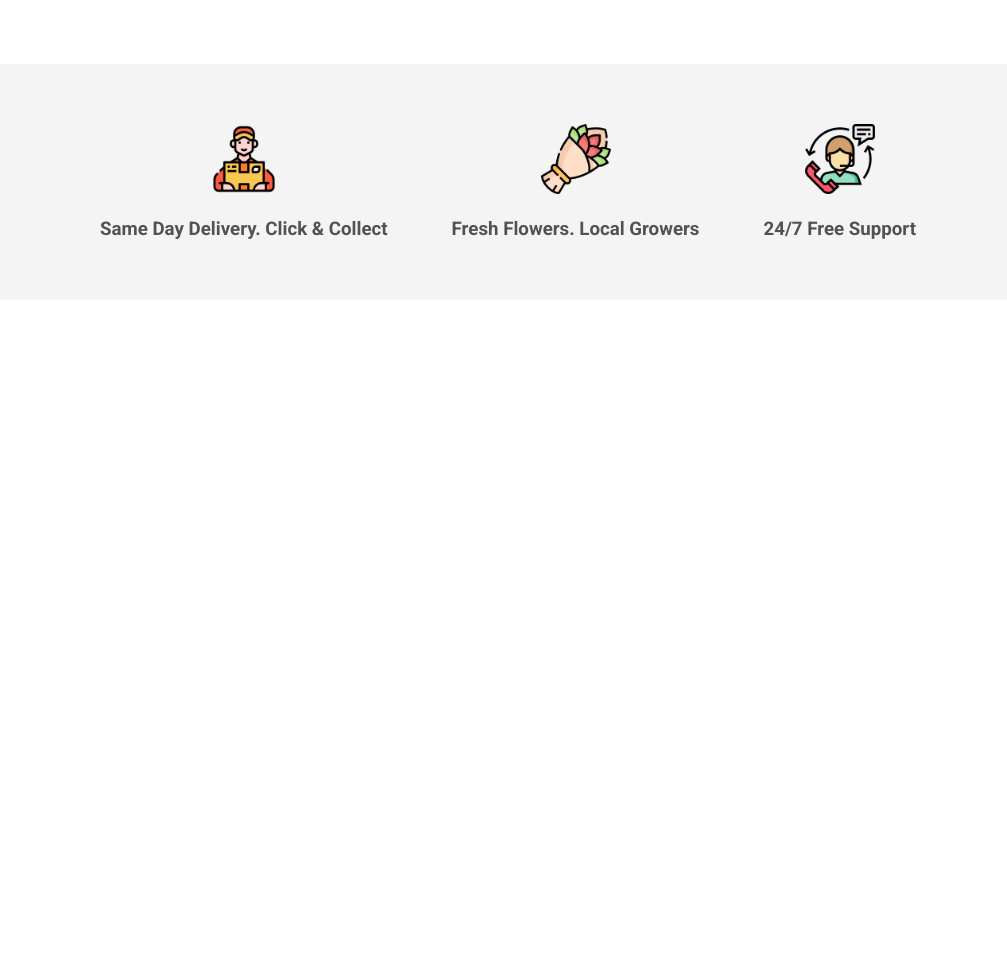
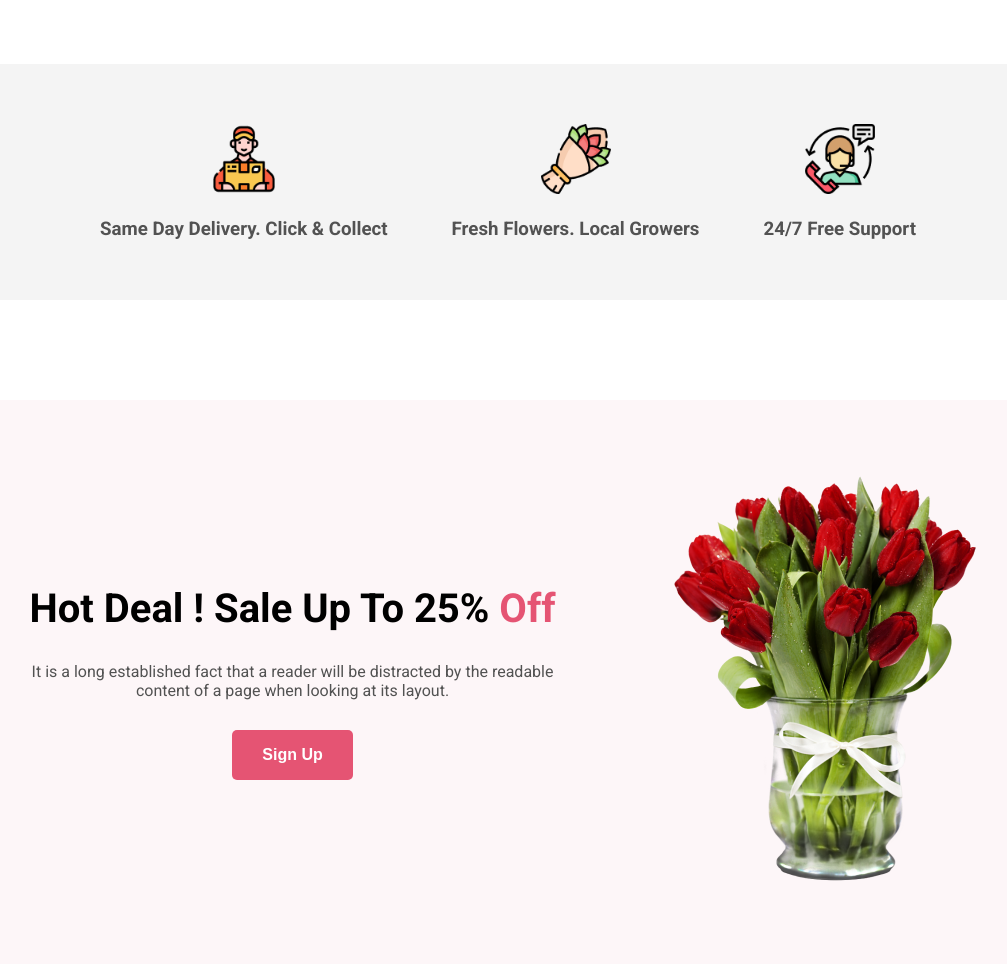
Before and after one commit to Jahid462/flower-shop, a plain HTML site: page index.html in a window 1280 px wide. Shown: the part 1441-2405 px from the top of the page, without its empty margins (132-1139 px from the left). Before the commit the page ends 1741 px from the top, so only its background shows below. Drawn offline with Linux system fonts and the light colour scheme.

Commit message:
hot deal section completed

```diff
--- a/css/style.css
+++ b/css/style.css
@@ -12,14 +12,18 @@ li{
 a{
     text-decoration: none;
 }
+p{
+    color: #525252;
+}
 .btn{
     color: #fff;
     background-color: #E55473;
     border: none;
-    padding: 13px 25px;
+    padding: 16px 30px;
     border-radius: 5px;
     cursor: pointer;
     font-weight: 700;
+    font-size: 16px;
 }
 .btn:hover{
     background-color: #d50000;
@@ -181,3 +185,30 @@ a{
 .feature_services_single img{
     width: 70px;
 }
+
+
+/* --------------------- Hot Deal Section---------------------- */
+
+.hot_deal_section{
+    background-color: #FDF6F8;
+    margin-top: 100px;
+}
+.hot_deal_container{
+    display: flex;
+    justify-content: space-around;
+    align-items: center;
+    gap: 30px;
+    padding: 70px 30px;
+}
+.hot_deal_content{
+    text-align: center;
+}
+.hot_deal_content h1{
+    font-size: 40px;
+}
+.hot_deal_content h1 span{
+    color: #E55473;
+}
+.hot_deal_content p{
+    margin: 30px 0;
+}
--- a/index.html
+++ b/index.html
@@ -88,7 +88,18 @@
                     </div>
                 </section>
             </article>
-
+            <article class="hot_deal_section">
+                <div class="hot_deal_container container">
+                    <div class="hot_deal_content">
+                        <h1>Hot Deal ! Sale Up To 25% <span>Off</span></h1>
+                        <p>It is a long established fact that a reader will be distracted by the readable<br> content of a page when looking at its layout.</p>
+                        <button class="btn">Sign Up</button>
+                    </div>
+                    <div class="hot_deal_content">
+                        <img src="images/pngwing-8.png" alt="">
+                    </div>
+                </div>
+            </article>
         </main>
         <footer></footer>
     </body>
```
